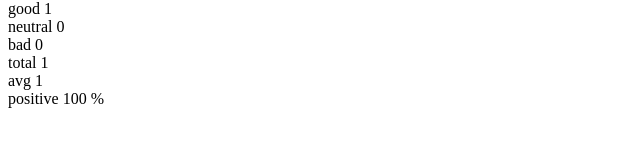
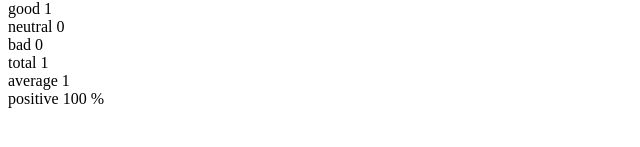
Before and after one commit to youguan88/fullstackopen_part1, a React (Vite) app in the folder unicafe/: page / in a window 1280 px wide. Both pictures are taken after a click on the button "good". Shown: the part 181-328 px from the top of the page, without its empty margins (0-640 px from the left). Built offline with nearby package versions, Linux system fonts and the light colour scheme.

Commit message:
1.10: unicafe step5

```diff
--- a/unicafe/src/App.jsx
+++ b/unicafe/src/App.jsx
@@ -6,19 +6,28 @@
   )
 }
 
+const StatisticLine = ({text, value}) => {
+  return (
+    <div>{text} {value}</div>
+  )
+}
+
 const Statistics = (props) => {
-  const total = props.good + props.neutral + props.bad
-  const avg = (props.good - props.bad) / total
-  const positive = (props.good * 100 / total) + ' %'
+  const good = props.good
+  const neutral = props.neutral
+  const bad = props.bad
+  const total = good + neutral + bad
+  const avg = (good - bad) / total
+  const positive = (good * 100 / total) + ' %'
   if (total !== 0) {
     return (
       <>
-        <div>good {props.good}</div>
-        <div>neutral {props.neutral}</div>
-        <div>bad {props.bad}</div>
-        <div>total {total}</div>
-        <div>avg {avg}</div>
-        <div>positive {positive}</div>
+        <StatisticLine text="good" value={good} />
+        <StatisticLine text="neutral" value={neutral} />
+        <StatisticLine text="bad" value={bad} />
+        <StatisticLine text="total" value={total} />
+        <StatisticLine text="average" value={avg} />
+        <StatisticLine text="positive" value={positive} />
       </>
     )
   }
@@ -34,9 +43,6 @@
   const [good, setGood] = useState(0)
   const [neutral, setNeutral] = useState(0)
   const [bad, setBad] = useState(0)
-  const total = good + neutral + bad
-  const avg = (good * 1 + neutral * 0 + bad * -1) / total
-  const positive = (good * 100 / total) + ' %'
   const handleGood = () => { setGood(good + 1) }
   const handleNeutral = () => { setNeutral(neutral + 1) }
   const handleBad = () => { setBad(bad + 1) }
```
